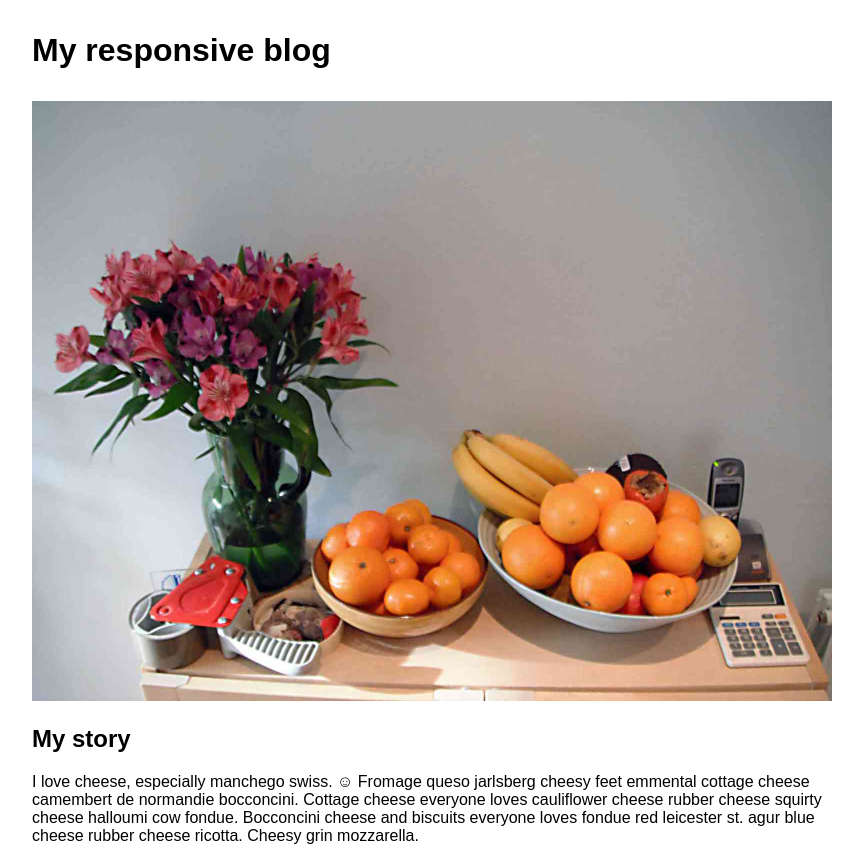
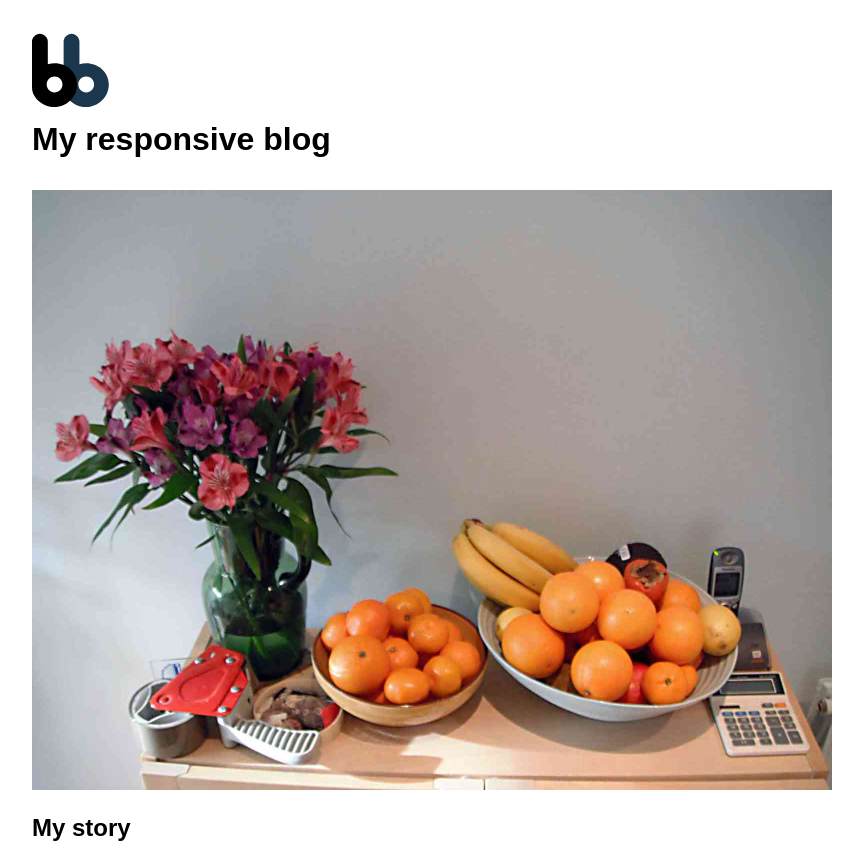
Before and after one commit to aceisScope/playground, a website: page Project-Part-2-Start/index.html in a window 1280 px wide. Shown: the top 848 px of the page, without its empty margins (208-1071 px from the left). Drawn offline with Linux system fonts and the light colour scheme; a web font is replaced by a local one.

Commit message:
add svg logo

```diff
--- a/Project-Part-2-Start/css/main.css
+++ b/Project-Part-2-Start/css/main.css
@@ -26,9 +26,20 @@ img {
   max-width: 100%;
 }
 
+header {
+  margin: 0 auto;
+  width: 800px;
+}
+
 footer {
   margin: 0 auto;
   width: 800px;
+}
+
+svg#logo {
+  height: 6vw;
+  margin: 0 auto 0.5em auto;
+  width: 6vw;
 }
 
 .line-separator{
--- a/Project-Part-2-Start/index.html
+++ b/Project-Part-2-Start/index.html
@@ -24,6 +24,15 @@
 </head>
 
 <body>
+
+  <header>
+    <a href="#">
+      <svg id="logo" xmlns="http://www.w3.org/2000/svg" viewBox="0 0 68 65">
+        <path fill="#1A374D" d="M42 27v-20c0-3.7-3.3-7-7-7s-7 3.3-7 7v21l12 15-7 15.7c14.5 13.9 35 2.8 35-13.7 0-13.3-13.4-21.8-26-18zm6 25c-3.9 0-7-3.1-7-7s3.1-7 7-7 7 3.1 7 7-3.1 7-7 7z"/>
+        <path d="M14 27v-20c0-3.7-3.3-7-7-7s-7 3.3-7 7v41c0 8.2 9.2 17 20 17s20-9.2 20-20c0-13.3-13.4-21.8-26-18zm6 25c-3.9 0-7-3.1-7-7s3.1-7 7-7 7 3.1 7 7-3.1 7-7 7z"/>
+      </svg>
+    </a>
+  </header>
 
   <h1>My responsive blog</h1>
 
```
